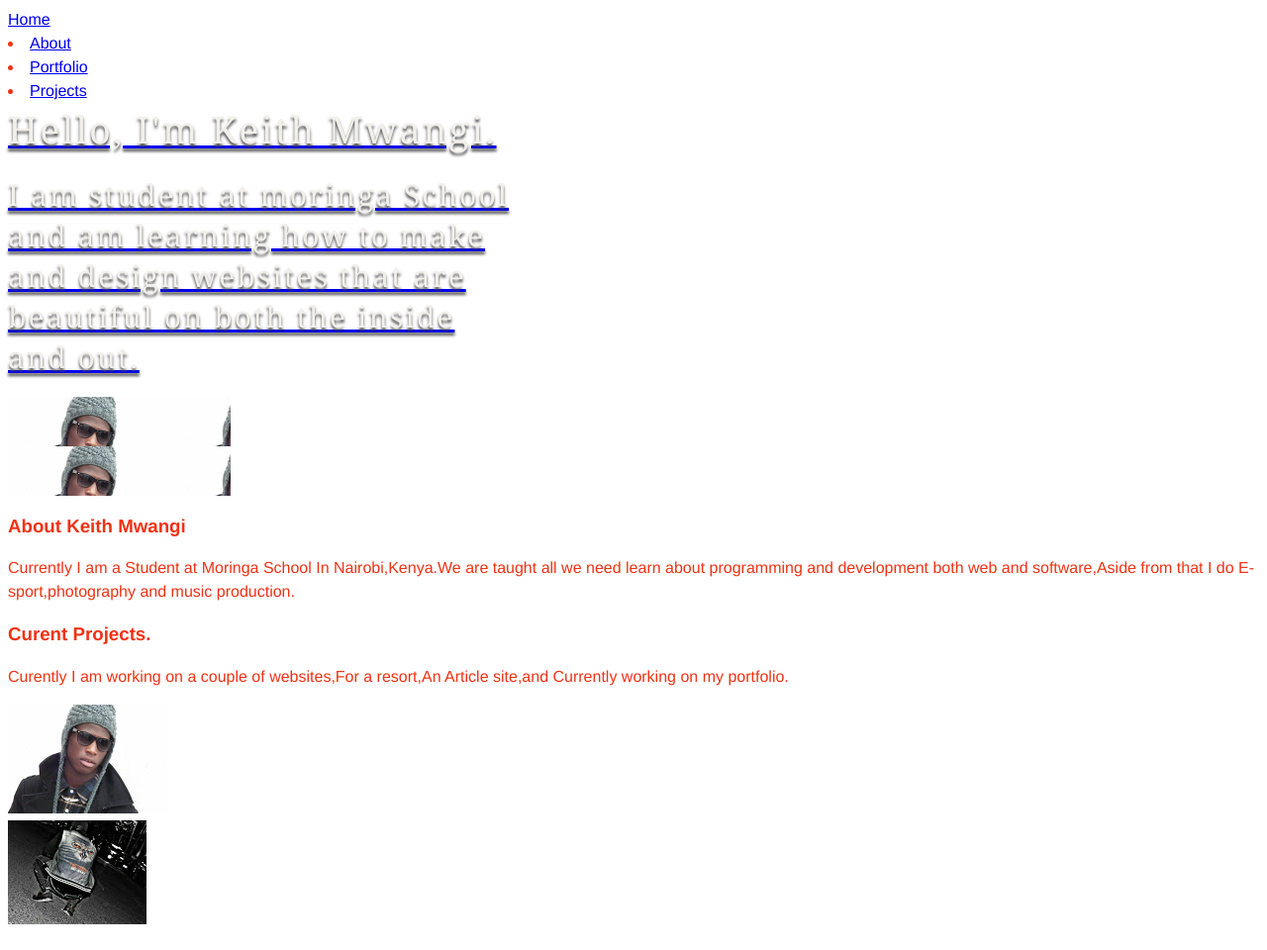
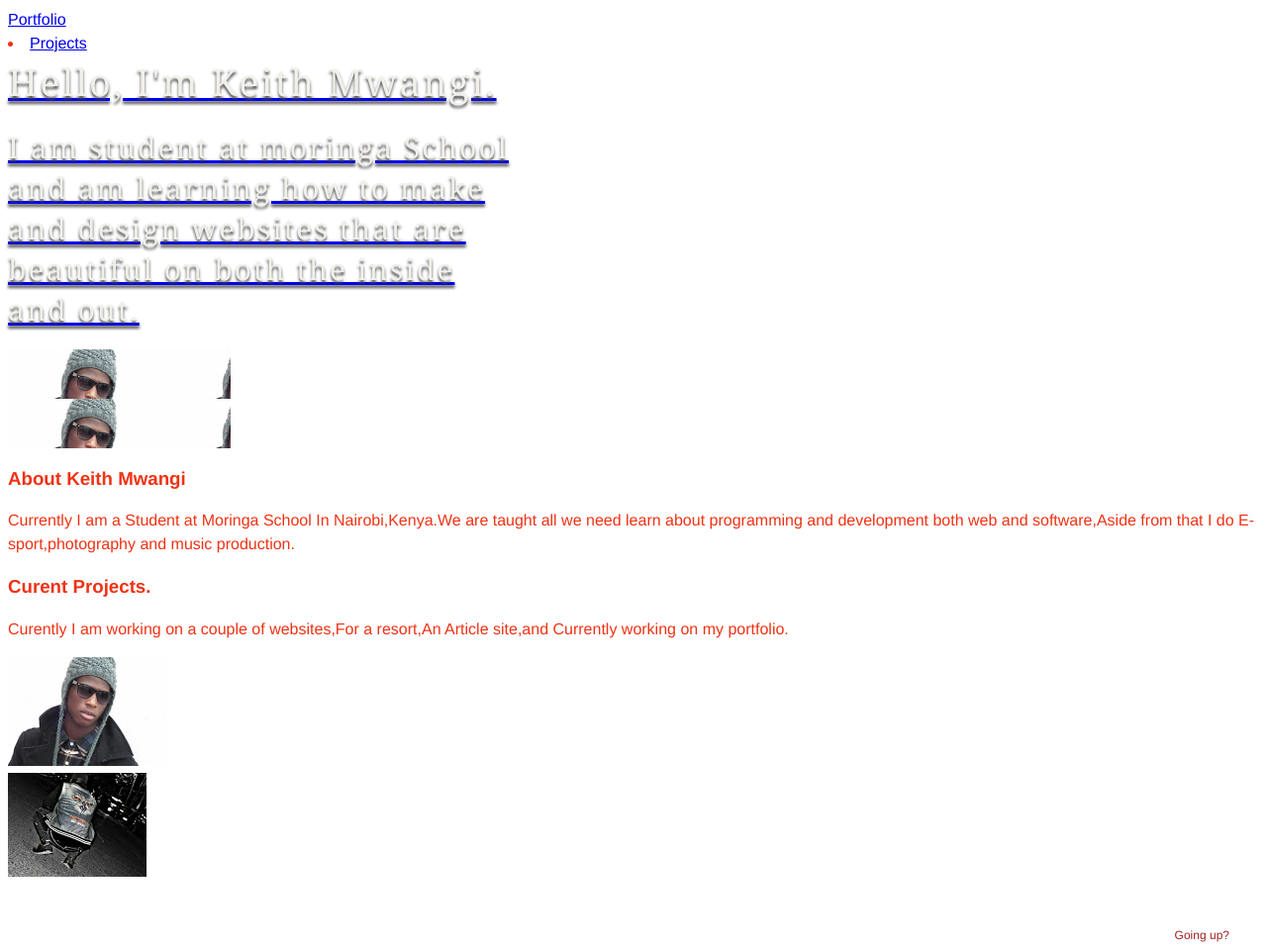
Before and after one commit to CHWAKIZZ/IP, a plain HTML site: page Portfolio.html in a window 1280 px wide. Shown: the top 960 px of the page at 99% size. Drawn offline with Linux system fonts and the light colour scheme.

```diff
--- a/Portfolio.html
+++ b/Portfolio.html
@@ -7,10 +7,8 @@
   </head>
   <body>
     <div id="contain
-        <li><a href=Home.html> Home</li>
-        <li><a href=About.html> About</li>
-        <li><a href=Portfolio.html> Portfolio</li>
-        <li><a href=Projects.html>Projects</li>
+        <li><a href=#Portfolio.html> Portfolio</li>
+        <li><a href=#Projects.html>Projects</li>
 
       </ul>
 </div>
```
